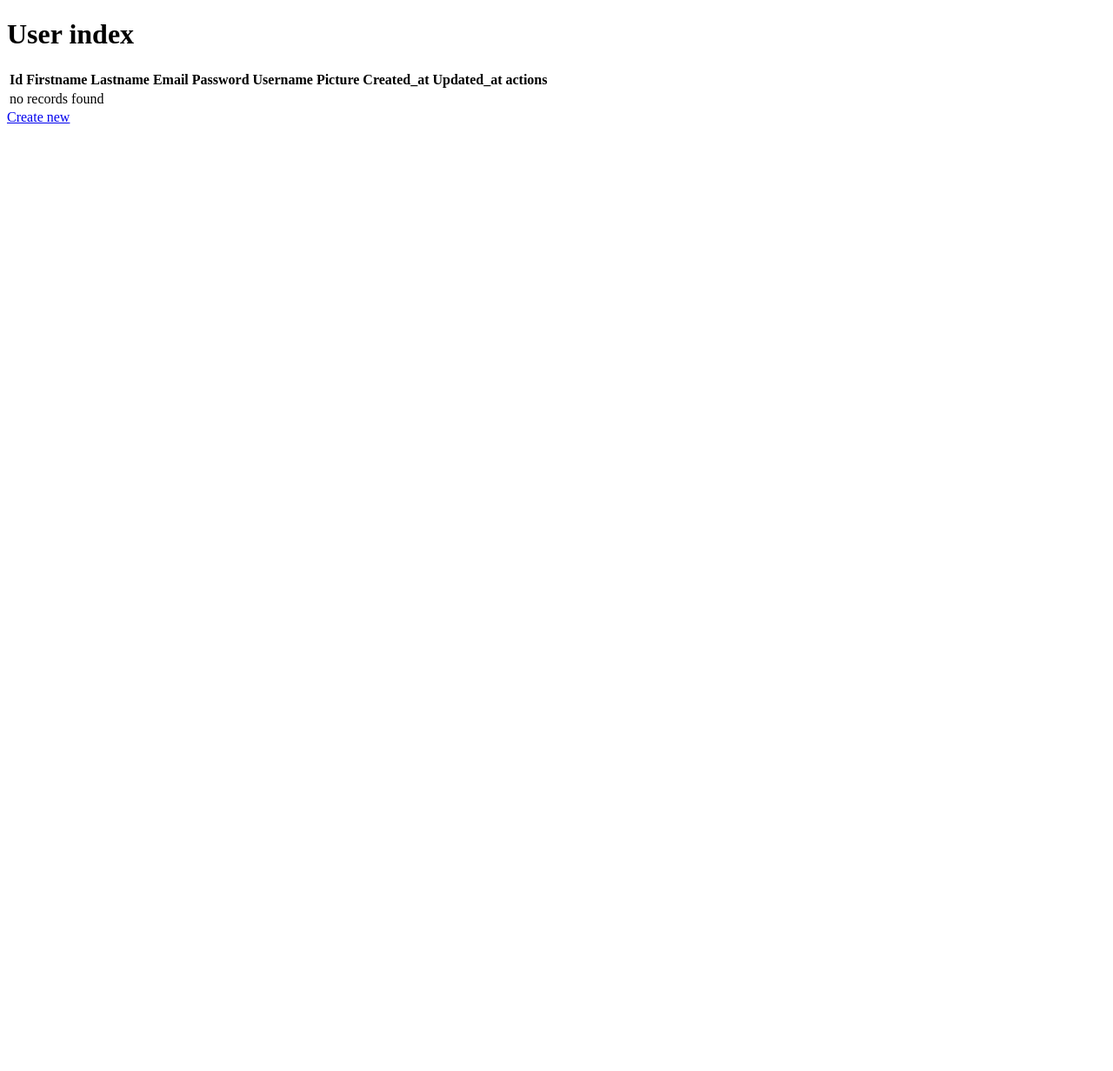
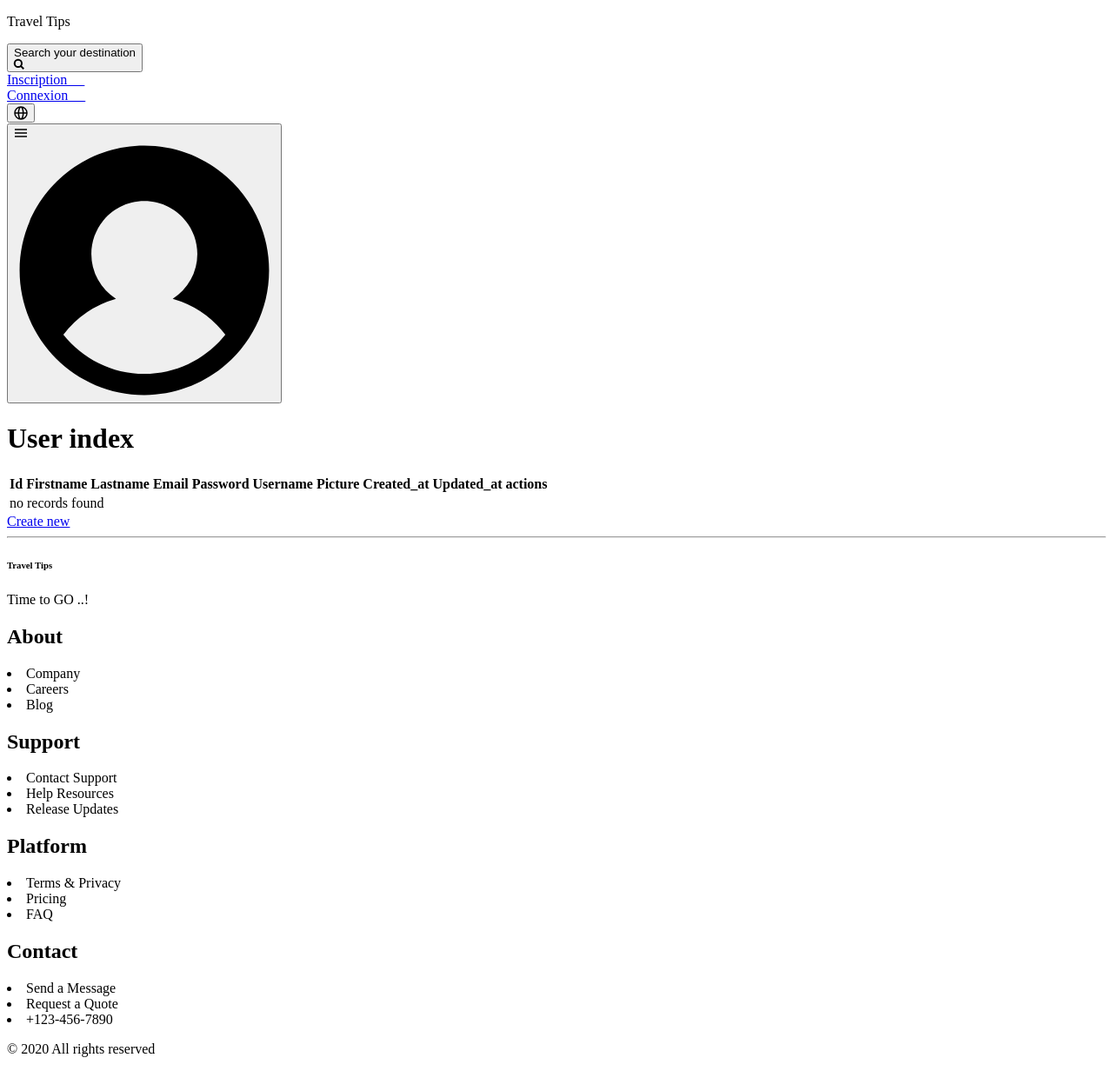
Before and after one commit to ET3317/travel-tips-website, a Symfony app: template templates/user/index.html.twig in a window 1280 px wide. Shown: the whole page at 87% size. Before the commit the page ends 142 px from the top, so only its background shows below. Run offline with Twig, Linux system fonts and the light colour scheme; the template is opened without the code that fills it, so the values that code supplies are empty; some libraries are stand-ins or nearby versions.

Commit message:
dynamic navbar

```diff
--- /dev/null
+++ b/templates/_includes/footer.html.twig
@@ -0,0 +1,111 @@
+<!-- component -->
+<hr>
+ <footer class="w-full text-gray-700 body-font">
+        <div
+                class="container flex flex-col flex-wrap px-5 py-24 mx-auto md:items-center lg:items-start md:flex-row md:flex-no-wrap">
+            <div class="flex-shrink-0 w-64 mx-auto text-center md:mx-0 md:text-left">
+                <a class="flex items-center justify-center font-medium text-gray-900 title-font md:justify-start">
+                    <h6>Travel Tips</h6>
+                </a>
+                <p class="mt-2 text-sm text-gray-500">Time to GO ..!</p>
+                <div class="mt-4">
+                 {#   <span class="inline-flex justify-center mt-2 sm:ml-auto sm:mt-0 sm:justify-start">
+                        <a class="text-gray-500 cursor-pointer hover:text-gray-700">
+                            <svg fill="currentColor" stroke-linecap="round" stroke-linejoin="round" stroke-width="2"
+                                 class="w-5 h-5" viewBox="0 0 24 24">
+                                <path d="M18 2h-3a5 5 0 00-5 5v3H7v4h3v8h4v-8h3l1-4h-4V7a1 1 0 011-1h3z"></path>
+                            </svg>
+                        </a>
+                        <a class="ml-3 text-gray-500 cursor-pointer hover:text-gray-700">
+                            <svg fill="currentColor" stroke-linecap="round" stroke-linejoin="round" stroke-width="2"
+                                 class="w-5 h-5" viewBox="0 0 24 24">
+                                <path
+                                        d="M23 3a10.9 10.9 0 01-3.14 1.53 4.48 4.48 0 00-7.86 3v1A10.66 10.66 0 013 4s-4 9 5 13a11.64 11.64 0 01-7 2c9 5 20 0 20-11.5a4.5 4.5 0 00-.08-.83A7.72 7.72 0 0023 3z">
+                                </path>
+                            </svg>
+                        </a>
+                        <a class="ml-3 text-gray-500 cursor-pointer hover:text-gray-700">
+                            <svg fill="none" stroke="currentColor" stroke-linecap="round" stroke-linejoin="round"
+                                 stroke-width="2" class="w-5 h-5" viewBox="0 0 24 24">
+                                <rect width="20" height="20" x="2" y="2" rx="5" ry="5"></rect>
+                                <path d="M16 11.37A4 4 0 1112.63 8 4 4 0 0116 11.37zm1.5-4.87h.01"></path>
+                            </svg>
+                        </a>
+                        <a class="ml-3 text-gray-500 cursor-pointer hover:text-gray-700">
+                            <svg fill="currentColor" stroke="currentColor" stroke-linecap="round"
+                                 stroke-linejoin="round" stroke-width="0" class="w-5 h-5" viewBox="0 0 24 24">
+                                <path stroke="none"
+                                      d="M16 8a6 6 0 016 6v7h-4v-7a2 2 0 00-2-2 2 2 0 00-2 2v7h-4v-7a6 6 0 016-6zM2 9h4v12H2z">
+                                </path>
+                                <circle cx="4" cy="4" r="2" stroke="none"></circle>
+                            </svg>
+                        </a>
+                    </span>#}
+                </div>
+            </div>
+            <div class="flex flex-wrap flex-grow mt-10 -mb-10 text-center md:pl-20 md:mt-0 md:text-left">
+                <div class="w-full px-4 lg:w-1/4 md:w-1/2">
+                    <h2 class="mb-3 text-sm font-medium tracking-widest text-gray-900 uppercase title-font">About</h2>
+                    <nav class="mb-10 list-none">
+                        <li class="mt-3">
+                            <a class="text-gray-500 cursor-pointer hover:text-gray-900">Company</a>
+                        </li>
+                        <li class="mt-3">
+                            <a class="text-gray-500 cursor-pointer hover:text-gray-900">Careers</a>
+                        </li>
+                        <li class="mt-3">
+                            <a class="text-gray-500 cursor-pointer hover:text-gray-900">Blog</a>
+                        </li>
+                    </nav>
+                </div>
+                <div class="w-full px-4 lg:w-1/4 md:w-1/2">
+                    <h2 class="mb-3 text-sm font-medium tracking-widest text-gray-900 uppercase title-font">Support</h2>
+                    <nav class="mb-10 list-none">
+                        <li class="mt-3">
+                            <a class="text-gray-500 cursor-pointer hover:text-gray-900">Contact Support</a>
+                        </li>
+                        <li class="mt-3">
+                            <a class="text-gray-500 cursor-pointer hover:text-gray-900">Help Resources</a>
+                        </li>
+                        <li class="mt-3">
+                            <a class="text-gray-500 cursor-pointer hover:text-gray-900">Release Updates</a>
+                        </li>
+                    </nav>
+                </div>
+                <div class="w-full px-4 lg:w-1/4 md:w-1/2">
+                    <h2 class="mb-3 text-sm font-medium tracking-widest text-gray-900 uppercase title-font">Platform
+                    </h2>
+                    <nav class="mb-10 list-none">
+                        <li class="mt-3">
+                            <a class="text-gray-500 cursor-pointer hover:text-gray-900">Terms &amp; Privacy</a>
+                        </li>
+                        <li class="mt-3">
+                            <a class="text-gray-500 cursor-pointer hover:text-gray-900">Pricing</a>
+                        </li>
+                        <li class="mt-3">
+                            <a class="text-gray-500 cursor-pointer hover:text-gray-900">FAQ</a>
+                        </li>
+                    </nav>
+                </div>
+                <div class="w-full px-4 lg:w-1/4 md:w-1/2">
+                    <h2 class="mb-3 text-sm font-medium tracking-widest text-gray-900 uppercase title-font">Contact</h2>
+                    <nav class="mb-10 list-none">
+                        <li class="mt-3">
+                            <a class="text-gray-500 cursor-pointer hover:text-gray-900">Send a Message</a>
+                        </li>
+                        <li class="mt-3">
+                            <a class="text-gray-500 cursor-pointer hover:text-gray-900">Request a Quote</a>
+                        </li>
+                        <li class="mt-3">
+                            <a class="text-gray-500 cursor-pointer hover:text-gray-900">+123-456-7890</a>
+                        </li>
+                    </nav>
+                </div>
+            </div>
+        </div>
+        <div class="bg-gray-900">
+            <div class="container px-5 py-4 mx-auto">
+                <p class="text-sm text-gray-300 capitalize xl:text-center">© 2020 All rights reserved </p>
+            </div>
+        </div>
+    </footer>
--- /dev/null
+++ b/templates/_includes/navbar.html.twig
@@ -0,0 +1,140 @@
+<nav class=" bg-white w-full flex relative justify-between items-center mx-auto px-8 h-20">
+    <!-- logo -->
+    <div class="inline-flex">
+        <p>Travel Tips</p>
+    </div>
+
+    <!-- end logo -->
+
+    <!-- search bar -->
+    <div class="hidden sm:block flex-shrink flex-grow-0 justify-start px-2">
+        <div class="inline-block">
+            <div class="inline-flex items-center max-w-full">
+                <button class="flex items-center flex-grow-0 flex-shrink pl-2 relative w-60 border rounded-full px-1  py-1" type="button">
+                    <div class="block flex-grow flex-shrink overflow-hidden">Search your destination</div>
+                    <div class="flex items-center justify-center relative  h-8 w-8 rounded-full">
+                        <svg
+                                viewBox="0 0 32 32"
+                                xmlns="http://www.w3.org/2000/svg"
+                                aria-hidden="true"
+                                role="presentation"
+                                focusable="false"
+                                style="
+                                display: block;
+                                fill: none;
+                                height: 12px;
+                                width: 12px;
+                                stroke: currentcolor;
+                                stroke-width: 5.33333;
+                                overflow: visible;
+                            "
+                        >
+                            <g fill="none">
+                                <path
+                                        d="m13 24c6.0751322 0 11-4.9248678 11-11 0-6.07513225-4.9248678-11-11-11-6.07513225 0-11 4.92486775-11 11 0 6.0751322 4.92486775 11 11 11zm8-3 9 9"
+                                ></path>
+                            </g>
+                        </svg>
+                    </div>
+                </button>
+            </div>
+        </div>
+    </div>
+    <!-- end search bar -->
+
+    <!-- login -->
+    <div class="flex-initial">
+        <div class="flex justify-end items-center relative">
+            <div class="flex mr-4 items-center">
+                <div class="flex flex-row py-2 px-3">
+                    {% if app.user %}
+                        <a href="{{ path('app_user_show', {"id": app.user.id}) }}">
+                            <div class="flex items-center relative cursor-pointer whitespace-nowrap hover:text-gray-400"> Profile &emsp; </div>
+                        </a>
+                        <a href="{{ path("app_logout") }}">
+                            <div class="flex items-center relative cursor-pointer whitespace-nowrap hover:text-gray-400"> Logout &emsp; </div>
+                        </a>
+
+                        {#
+                        {% if is_granted("ROLE_ADMIN") %}
+
+                            <li class="nav-item p-1">
+                                <a data-no-swup class="btn llb-navbar-button" href={{ path("admin") }}>Dashboard</a>
+                            </li>
+
+                        {% else %}#}
+                    {% else %}
+                        <a href="{{ path("app_register") }}">
+                            <div class="flex items-center relative cursor-pointer whitespace-nowrap hover:text-gray-400"> Inscription &emsp; </div>
+                        </a>
+
+                        <a href="{{ path('app_login') }}">
+                            <div class="flex items-center relative cursor-pointer whitespace-nowrap hover:text-gray-400"> Connexion &emsp; </div>
+                        </a>
+                    {% endif %}
+{#
+
+                    <a href="{{ path('app_user_new') }}">
+                    <div class="flex items-center relative cursor-pointer whitespace-nowrap hover:text-gray-400">+ User &emsp;</div>
+                    </a>
+                    <a href="{{ path('app_user_index') }}">
+                    <div class="flex items-center relative cursor-pointer whitespace-nowrap hover:text-gray-400"> Users &emsp; </div>
+                    </a>
+
+                    <a href="{{ path('app_home') }}">
+                    <div class="flex items-center relative cursor-pointer whitespace-nowrap hover:text-gray-400"> Home &emsp;</div>
+                    </a>#}
+           {#         <a href="{{ path('app_profile') }}">
+                        <div class="flex items-center relative cursor-pointer whitespace-nowrap hover:text-gray-400"> Profile &emsp;</div>
+                    </a>#}
+                </div>
+                <div class="block relative">
+                    <button type="button" class="inline-block py-2 px-3 hover:bg-gray-200 rounded-full relative ">
+                        <div class="flex items-center h-5">
+                            <div class="_xpkakx">
+                                <svg viewBox="0 0 16 16" xmlns="http://www.w3.org/2000/svg" aria-hidden="true" role="presentation" focusable="false" style="display: block; height: 16px; width: 16px; fill: currentcolor;"><path d="m8.002.25a7.77 7.77 0 0 1 7.748 7.776 7.75 7.75 0 0 1 -7.521 7.72l-.246.004a7.75 7.75 0 0 1 -7.73-7.513l-.003-.245a7.75 7.75 0 0 1 7.752-7.742zm1.949 8.5h-3.903c.155 2.897 1.176 5.343 1.886 5.493l.068.007c.68-.002 1.72-2.365 1.932-5.23zm4.255 0h-2.752c-.091 1.96-.53 3.783-1.188 5.076a6.257 6.257 0 0 0 3.905-4.829zm-9.661 0h-2.75a6.257 6.257 0 0 0 3.934 5.075c-.615-1.208-1.036-2.875-1.162-4.686l-.022-.39zm1.188-6.576-.115.046a6.257 6.257 0 0 0 -3.823 5.03h2.75c.085-1.83.471-3.54 1.059-4.81zm2.262-.424c-.702.002-1.784 2.512-1.947 5.5h3.904c-.156-2.903-1.178-5.343-1.892-5.494l-.065-.007zm2.28.432.023.05c.643 1.288 1.069 3.084 1.157 5.018h2.748a6.275 6.275 0 0 0 -3.929-5.068z"></path></svg>
+                            </div>
+                        </div>
+                    </button>
+                </div>
+            </div>
+
+            <div class="block">
+                <div class="inline relative">
+                    <button type="button" class="inline-flex items-center relative px-2 border rounded-full hover:shadow-lg">
+                        <div class="pl-1">
+                            <svg
+                                    viewBox="0 0 32 32"
+                                    xmlns="http://www.w3.org/2000/svg"
+                                    aria-hidden="true"
+                                    role="presentation"
+                                    focusable="false"
+                                    style="display: block; fill: none; height: 16px; width: 16px; stroke: currentcolor; stroke-width: 3; overflow: visible;"
+                            >
+                                <g fill="none" fill-rule="nonzero">
+                                    <path d="m2 16h28"></path>
+                                    <path d="m2 24h28"></path>
+                                    <path d="m2 8h28"></path>
+                                </g>
+                            </svg>
+                        </div>
+
+                        <div class="block flex-grow-0 flex-shrink-0 h-10 w-12 pl-5">
+                            <svg
+                                    viewBox="0 0 32 32"
+                                    xmlns="http://www.w3.org/2000/svg"
+                                    aria-hidden="true"
+                                    role="presentation"
+                                    focusable="false"
+                                    style="display: block; height: 100%; width: 100%; fill: currentcolor;"
+                            >
+                                <path d="m16 .7c-8.437 0-15.3 6.863-15.3 15.3s6.863 15.3 15.3 15.3 15.3-6.863 15.3-15.3-6.863-15.3-15.3-15.3zm0 28c-4.021 0-7.605-1.884-9.933-4.81a12.425 12.425 0 0 1 6.451-4.4 6.507 6.507 0 0 1 -3.018-5.49c0-3.584 2.916-6.5 6.5-6.5s6.5 2.916 6.5 6.5a6.513 6.513 0 0 1 -3.019 5.491 12.42 12.42 0 0 1 6.452 4.4c-2.328 2.925-5.912 4.809-9.933 4.809z"></path>
+                            </svg>
+                        </div>
+                    </button>
+                </div>
+            </div>
+        </div>
+    </div>
+    <!-- end login -->
+</nav>
--- a/templates/base.html.twig
+++ b/templates/base.html.twig
@@ -1,5 +1,5 @@
 <!DOCTYPE html>
-<html>
+<html lang="en">
     <head>
         <meta charset="UTF-8">
         <title>{% block title %}Welcome!{% endblock %}</title>
@@ -13,6 +13,8 @@
         {% endblock %}
     </head>
     <body>
+    {% include '_includes/navbar.html.twig' %}
         {% block body %}{% endblock %}
     </body>
+    {% include '_includes/footer.html.twig' %}
 </html>
```
